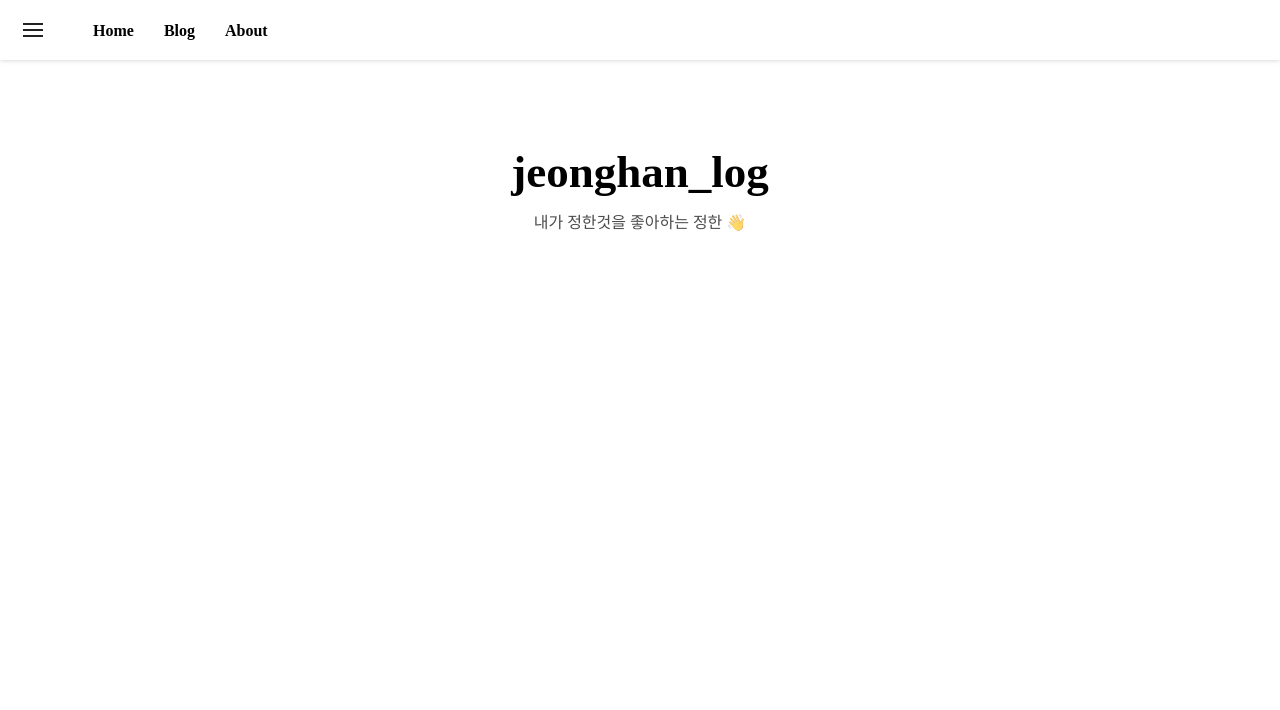
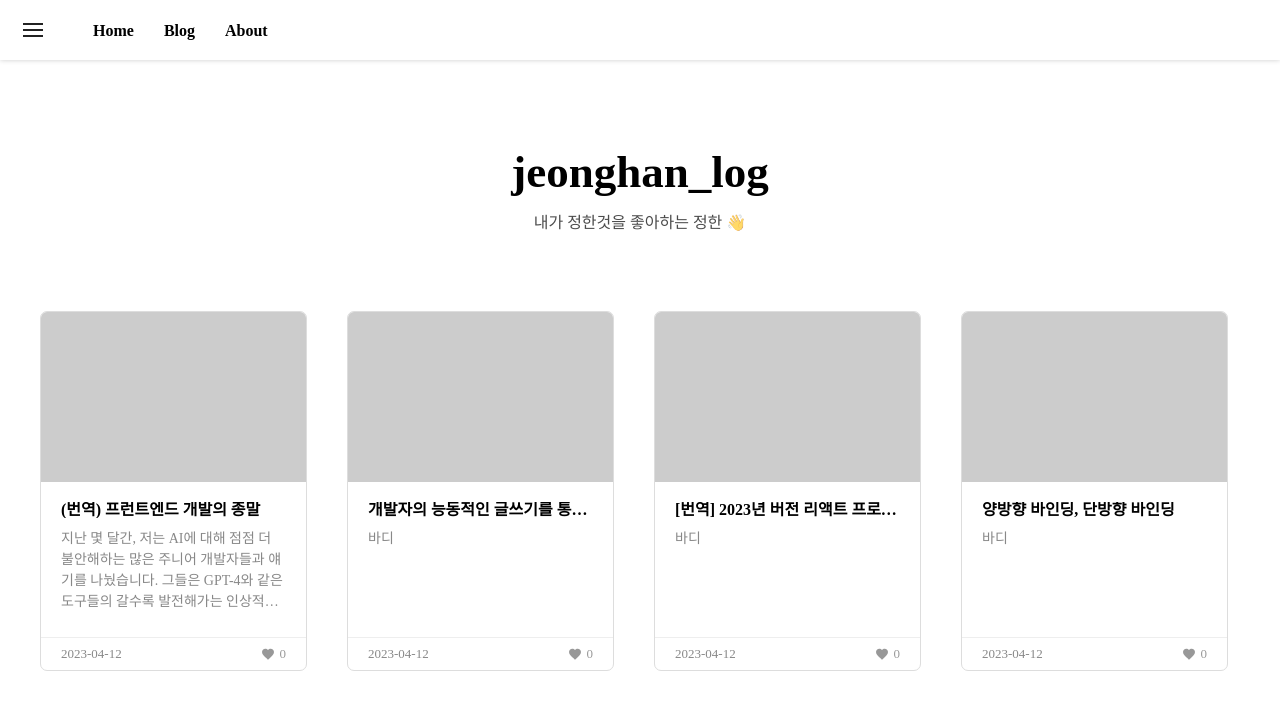
Before and after one commit to xian0310567/jeonghan, a Next.js app in the folder client/: page / in a window 1280 px wide. Shown: the top 710 px of the page. Built offline with nearby package versions, Linux system fonts and the light colour scheme.

Commit message:
[client] 메인화면 Card 디자인 변경

```diff
--- a/client/src/components/feature/home/Card/Card.tsx
+++ b/client/src/components/feature/home/Card/Card.tsx
@@ -1,9 +1,29 @@
 import React from "react";
+import Image from "next/image";
 
 import { CardProps } from "./lib/Card.interface";
 
+import heart from "@/assets/heart.svg";
+
+import styled from "./lib/card.module.css";
+
 const Card = ({ item }: { item: CardProps }) => {
-  return <div></div>;
+  return (
+    <div className={styled.card}>
+      <div className={styled.thumbNail} />
+      <div className={styled.text}>
+        <h4>{item.title}</h4>
+        <span className="">{item.body}</span>
+      </div>
+      <div className={styled.footer}>
+        <span className={styled.date}>{item.date}</span>
+        <div className={styled.like}>
+          <Image src={heart} alt="" width={16} height={16} />
+          <span>{item.heartCount}</span>
+        </div>
+      </div>
+    </div>
+  );
 };
 
 export default Card;
--- a/client/src/components/feature/home/Card/lib/Card.interface.ts
+++ b/client/src/components/feature/home/Card/lib/Card.interface.ts
@@ -1,7 +1,9 @@
 export type CardProps = {
+  id: number;
   title: string;
   body: string;
   date: string;
+  thumbnailImage: string;
   commentCount: number;
   heartCount: number;
 };
--- /dev/null
+++ b/client/src/components/feature/home/Card/lib/card.module.css
@@ -0,0 +1,70 @@
+.card {
+  border: 1px solid #ddd;
+  border-radius: 7px;
+  overflow: hidden;
+  width: 267px;
+  height: 360px;
+  margin: 20px;
+  box-sizing: border-box;
+  cursor: pointer;
+  transition: 0.3s;
+}
+
+.card:hover {
+  box-shadow: 0 0 15px #ddd;
+}
+
+.thumbNail {
+  width: 100%;
+  height: 170px;
+  background: #ccc;
+}
+
+.text {
+  padding: 20px;
+  height: 155px;
+  box-sizing: border-box;
+}
+
+.text h4 {
+  white-space: nowrap;
+  overflow: hidden;
+  text-overflow: ellipsis;
+  font-size: 16px;
+  font-weight: 600;
+  margin-bottom: 10px;
+}
+
+.text span {
+  font-size: 14px;
+  overflow: hidden;
+  text-overflow: ellipsis;
+  display: -webkit-box;
+  -webkit-line-clamp: 4;
+  -webkit-box-orient: vertical;
+  line-height: 1.5;
+  color: #888;
+}
+
+.footer {
+  font-size: 13px;
+  display: flex;
+  justify-content: space-between;
+  padding: 8px 20px;
+  border-top: 1px solid #eee;
+  line-height: 1.2;
+}
+
+.date {
+  color: #888;
+}
+
+.like {
+  opacity: 0.4;
+  display: flex;
+}
+
+.like span {
+  margin-left: 4px;
+  line-height: 1.3;
+}
--- a/client/src/components/feature/home/CardView/CardView.tsx
+++ b/client/src/components/feature/home/CardView/CardView.tsx
@@ -4,9 +4,11 @@ import Card from "@/components/feature/home/Card";
 
 import { CardViewProps } from "./lib/cardView.interface";
 
+import styled from "./lib/cardView.module.css";
+
 const CardView = ({ items }: CardViewProps) => {
   return (
-    <div>
+    <div className={styled.container}>
       {items.map((item, index) => (
         <Card item={item} key={index} />
       ))}
--- /dev/null
+++ b/client/src/components/feature/home/CardView/lib/cardView.module.css
@@ -0,0 +1,4 @@
+.container {
+  display: flex;
+  flex-wrap: wrap;
+}
--- a/client/src/pages/index.tsx
+++ b/client/src/pages/index.tsx
@@ -1,6 +1,7 @@
 import Head from "next/head";
 
 import Header from "@/components/atoms/Header";
+import { CardProps } from "@/components/feature/home/Card";
 import CardView, { CardViewProps } from "@/components/feature/home/CardView";
 
 export default function Home({ items }: CardViewProps) {
@@ -13,11 +14,41 @@ export default function Home({ items }: CardViewProps) {
 }
 
 export const getStaticProps = async () => {
-  const items = [
+  const items: CardProps[] = [
     {
-      title: "타이틀",
+      id: 1,
+      title: "(번역) 프런트엔드 개발의 종말",
+      body: "지난 몇 달간, 저는 AI에 대해 점점 더 불안해하는 많은 주니어 개발자들과 얘기를 나눴습니다. 그들은 GPT-4와 같은 도구들의 갈수록 발전해가는 인상적인 데모를 보고, AI가 HTML/CSS/JS에 능숙해질 무렵에는 자신들이 할 일이 남아있지 않을 것이라고 걱정했습니다.",
+      date: "2023-04-12",
+      thumbnailImage: "",
+      commentCount: 0,
+      heartCount: 0,
+    },
+    {
+      id: 2,
+      title:
+        "개발자의 능동적인 글쓰기를 통한 성장과 학습효과 : 왜 글쓰기를 꾸준히 진행해왔는가?",
       body: "바디",
       date: "2023-04-12",
+      thumbnailImage: "",
+      commentCount: 0,
+      heartCount: 0,
+    },
+    {
+      id: 3,
+      title: "[번역] 2023년 버전 리액트 프로젝트를 시작하는 방법",
+      body: "바디",
+      date: "2023-04-12",
+      thumbnailImage: "",
+      commentCount: 0,
+      heartCount: 0,
+    },
+    {
+      id: 4,
+      title: "양방향 바인딩, 단방향 바인딩",
+      body: "바디",
+      date: "2023-04-12",
+      thumbnailImage: "",
       commentCount: 0,
       heartCount: 0,
     },
```
Also changed, not shown: client/src/assets/heart.svg (added).
